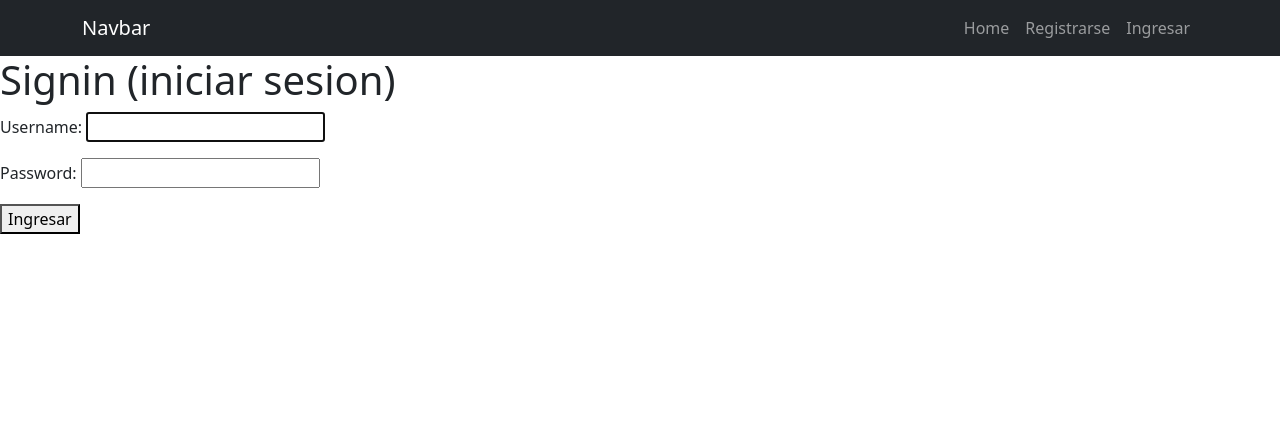
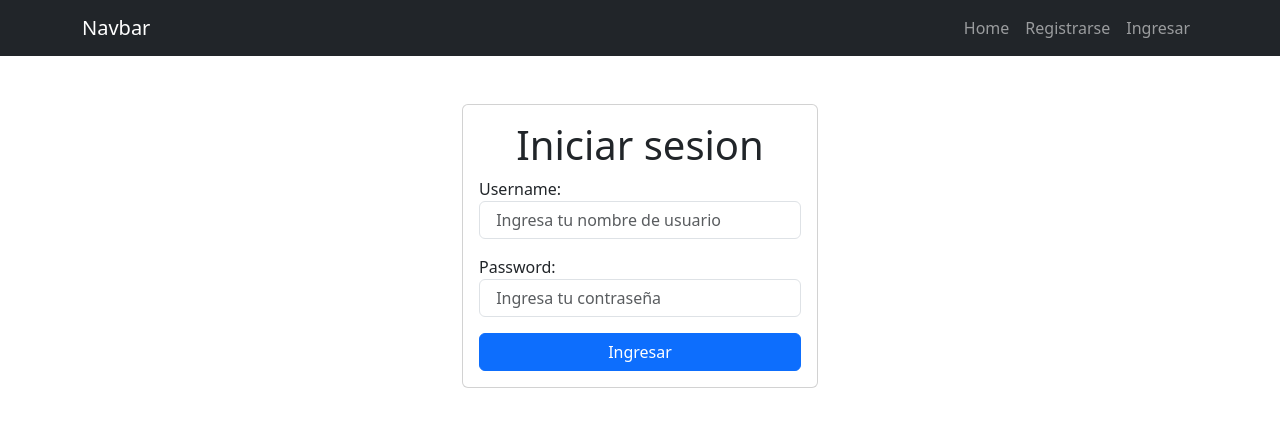
Before and after one commit to joseRPM/Developer, a Django app: page /signin/ in a window 1280 px wide. Shown: the top 427 px of the page. Run offline with Django 5.2, Linux system fonts and the light colour scheme.

Commit message:
home, ingreso y registro de sesion estilizados

```diff
--- a/django/tasks/templates/signin.html
+++ b/django/tasks/templates/signin.html
@@ -1,16 +1,35 @@
-{% extends 'base.html' %}
+{% extends 'base.html' %} {% block content %}
+<main class="container">
+  <div class="row">
+    <section class="col-md-4 offset-md-4 mt-5">
+      <form action="/signin/" method="POST" class="card card-body">
+        <h1 class="text-center">Iniciar sesion</h1>
 
-  {% block content %}
-  <h1> Signin (iniciar sesion) </h1>
+        {{error}} {% csrf_token %} {{error}} {%csrf_token%}
+        <div class="mb-3">
+          <label for="usuario">Username:</label>
+          <input
+            type="text"
+            name="username"
+            id="username"
+            class="form-control"
+            placeholder=" Ingresa tu nombre de usuario"
+          />
+        </div>
 
-  {{error}}
-
-  <form action="/signin/" method="POST">
-    {% csrf_token %}
-    {{form.as_p}}
-
-    <button>
-        Ingresar
-    </button>
-  </form>
-    {% endblock %}
+        <div class="mb-3">
+          <label for="password">Password:</label>
+          <input
+            type="password"
+            name="password"
+            id="password"
+            class="form-control"
+            placeholder=" Ingresa tu contraseña"
+          />
+        </div>
+        <button class="btn btn-primary">Ingresar</button>
+      </form>
+      {% endblock %}
+    </section>
+  </div>
+</main>
```
Also changed, not shown: django/tasks/templates/home.html (+5 -3 lines), django/tasks/templates/signup.html (+42 -10 lines), django/db.sqlite3.
